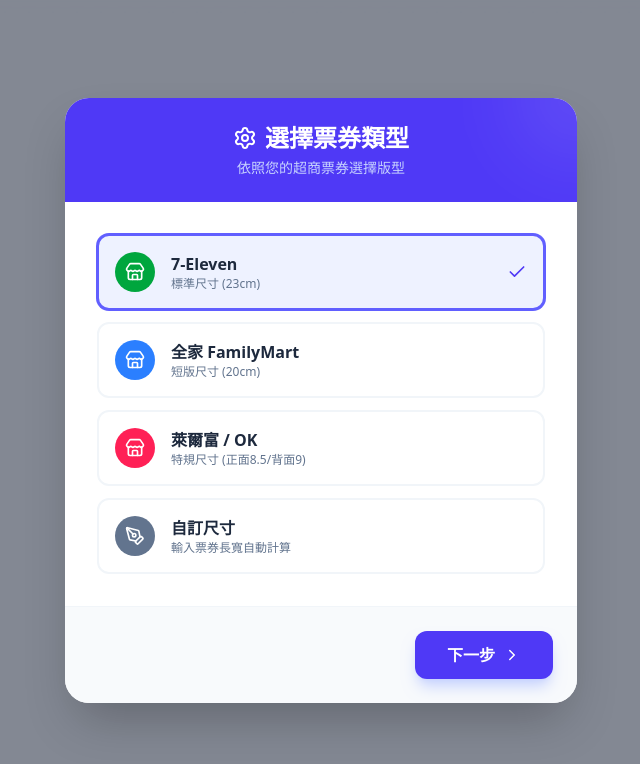
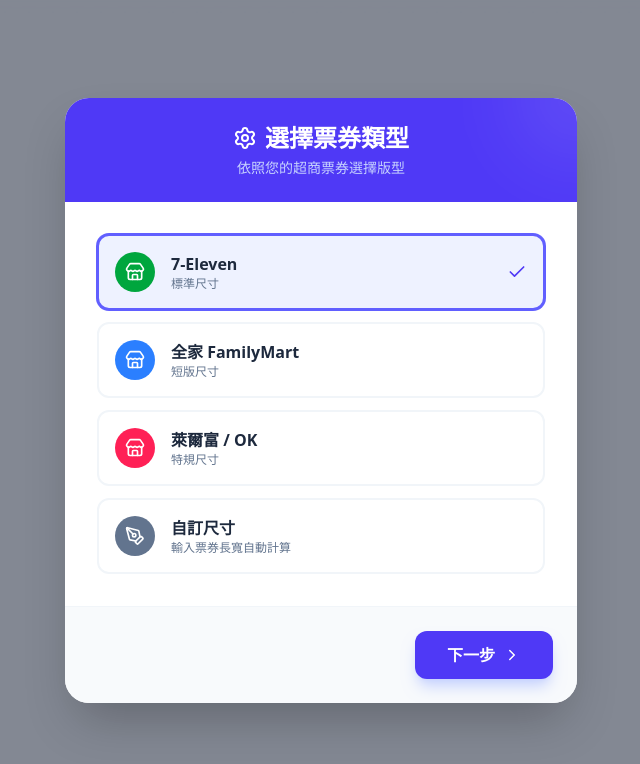
Before and after one commit to gptshainguse-afk/ticket-holder-app, a React (Vite) app: page / in a window 1280 px wide. Shown: the top 764 px of the page, without its empty margins (319-959 px from the left). Built offline with nearby package versions, Linux system fonts and the light colour scheme.

Commit message:
Update App.jsx

```diff
--- a/src/App.jsx
+++ b/src/App.jsx
@@ -24,21 +24,21 @@
     {
       id: '711',
       name: '7-Eleven',
-      desc: '標準尺寸 (23cm)',
+      desc: '標準尺寸',
       color: 'bg-green-600',
       dims: { ...DEFAULT_DIMS, width: 23 }
     },
     {
       id: 'family',
       name: '全家 FamilyMart',
-      desc: '短版尺寸 (20cm)',
+      desc: '短版尺寸',
       color: 'bg-blue-500',
       dims: { ...DEFAULT_DIMS, width: 20 }
     },
     {
       id: 'hilife',
       name: '萊爾富 / OK',
-      desc: '特規尺寸 (正面8.5/背面9)',
+      desc: '特規尺寸',
       color: 'bg-rose-500',
       dims: {
         ...DEFAULT_DIMS,
@@ -1025,7 +1025,7 @@
         <div className="grid grid-cols-1 md:grid-cols-2 xl:grid-cols-4 gap-6 mb-12">
             <ImageEditorCard
                 id="front"
-                label="1. 正面 (頭對頭)"
+                label="1. 正面"
                 sub={`${dims.width} x ${dims.frontHeight} cm`}
                 colorBadge="from-pink-400 to-rose-400"
                 imageState={images.front}
@@ -1037,7 +1037,7 @@
             />
             <ImageEditorCard
                 id="back"
-                label="2. 背面 (主體)"
+                label="2. 背面"
                 sub={`${dims.width} x ${dims.backHeight} cm`}
                 colorBadge="from-blue-400 to-cyan-400"
                 imageState={images.back}
@@ -1049,7 +1049,7 @@
             />
             <ImageEditorCard
                 id="pocket"
-                label="3. 夾層 (底對底)"
+                label="3. 夾層"
                 sub={`${dims.width} x ${dims.pocketHeight} cm`}
                 colorBadge="from-emerald-400 to-teal-400"
                 imageState={images.pocket}
@@ -1061,7 +1061,7 @@
             />
             <ImageEditorCard
                 id="inner"
-                label="4. 內層 (襯紙)"
+                label="4. 內層"
                 sub={`${dims.width} x ${dims.innerTotalHeight} cm`}
                 colorBadge="from-violet-400 to-purple-400"
                 imageState={images.inner}
```
